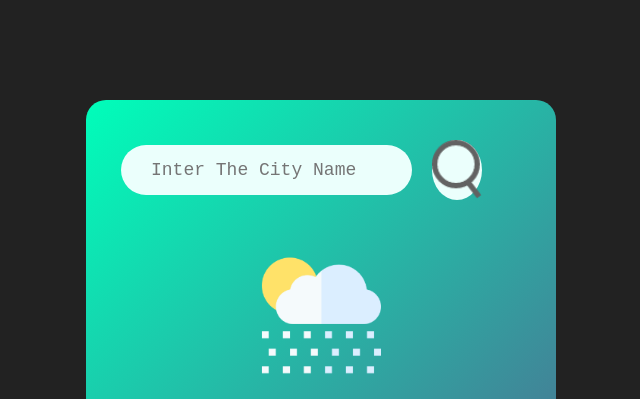
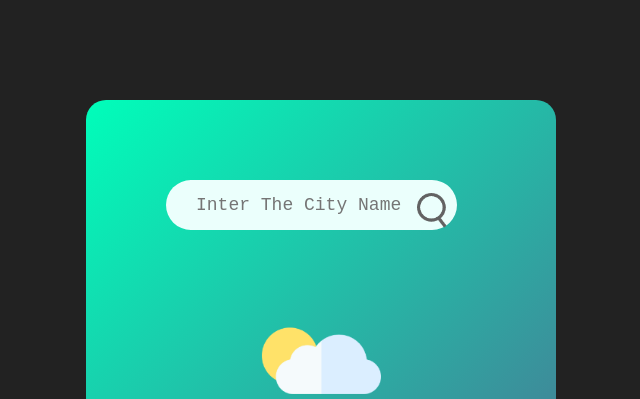
Before and after one commit to Sumitdhakad786/Simple_Weather_app, a plain HTML site: page index.html in a window 1280 px wide. Shown: the top 399 px of the page, without its empty margins (319-959 px from the left). Drawn offline with Linux system fonts and the light colour scheme.

Commit message:
Update style.css

```diff
--- a/style.css
+++ b/style.css
@@ -14,8 +14,9 @@ body{
     margin: 100px auto 0;
     color: #fff;
     border-radius: 20px;
-    padding: 40px 35px;
+    padding: 40px 40px;
     text-align: center;
+    flex-wrap: wrap;
 }
 
 .search{
@@ -23,6 +24,10 @@ body{
     display: flex;
     align-items: center;
     justify-content: space-between;
+    text-align: center;
+    margin:40px;
+
+    /* flex-wrap: wrap; */
 }
 
 .search input{
@@ -34,7 +39,7 @@ body{
     height: 50px;
     border-radius: 30px;
     flex: 1;
-    margin-right: 20px;
+    margin-right: -40px;
     font-size: 18px;
 }
 
@@ -44,12 +49,12 @@ body{
     background: #ebfffc;
     border-radius: 50%;
     width: 60px;
-    height: 60px;
+    height: 25px;
     cursor: pointer;
 }
 
 .search button img{
-    width: 50px;
+    width: 30px;
 }
 .weather-icons{
     width: 170px;
@@ -64,6 +69,7 @@ body{
 .weather h2{
     font-size: 50px;
     /* margin-top: 30px; */
+    color: black;
     font-weight: 400px;
     margin-top: 10px;
 }
```
Also changed, not shown: index.html (+1 -1 lines).
